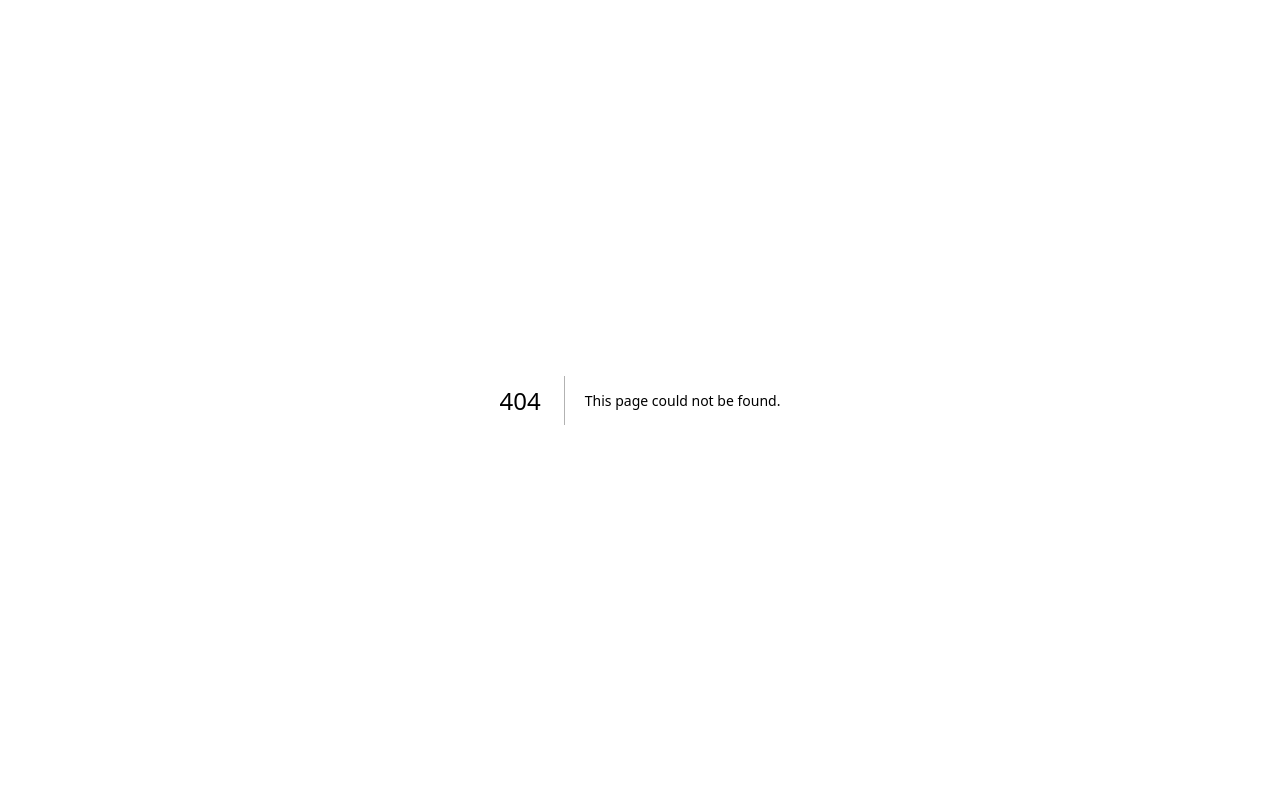
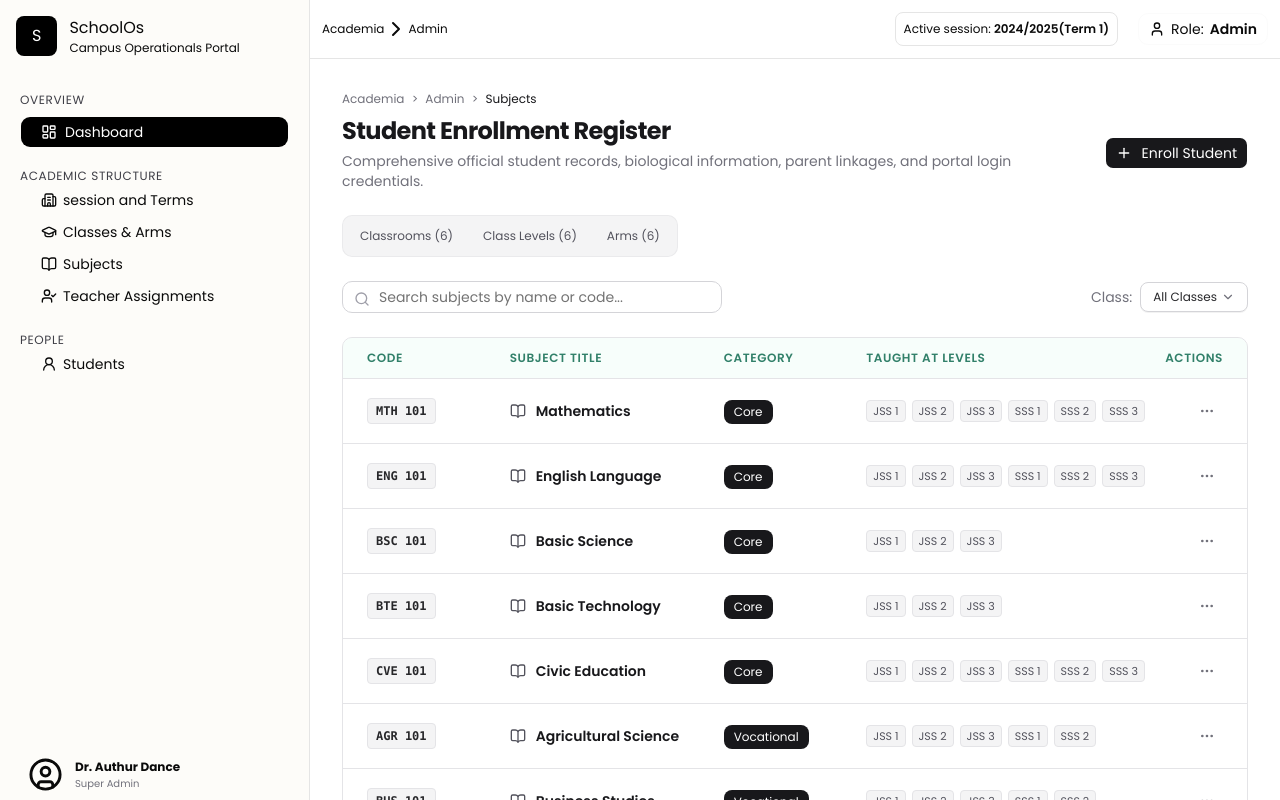
Before and after one commit to Maxwellsmall/schoolos, a Next.js app in the folder frontend/: page /liveportal/people in a window 1280 px wide. Before the commit this address had no page. Built offline with nearby package versions, Linux system fonts and the light colour scheme.

Commit message:
feat: add sidebar link for people and create people enrollment page with subject data display

```diff
--- /dev/null
+++ b/frontend/app/liveportal/people/page.tsx
@@ -0,0 +1,184 @@
+"use client"
+import { Button } from "@/components/ui/button"
+import { BookOpen, ChevronLeft, ChevronRight, Ellipsis, Plus, Search, ChevronDown } from "lucide-react"
+import { Input } from "@/components/ui/input"
+
+export default function People() {
+  const data = [
+    {
+      code: "MTH 101",
+      name: "Mathematics",
+      category: "Core",
+      levels: ["JSS 1", "JSS 2", "JSS 3", "SSS 1", "SSS 2", "SSS 3"],
+    },
+    {
+      code: "ENG 101",
+      name: "English Language",
+      category: "Core",
+      levels: ["JSS 1", "JSS 2", "JSS 3", "SSS 1", "SSS 2", "SSS 3"],
+    },
+    {
+      code: "BSC 101",
+      name: "Basic Science",
+      category: "Core",
+      levels: ["JSS 1", "JSS 2", "JSS 3"],
+    },
+    {
+      code: "BTE 101",
+      name: "Basic Technology",
+      category: "Core",
+      levels: ["JSS 1", "JSS 2", "JSS 3"],
+    },
+    {
+      code: "CVE 101",
+      name: "Civic Education",
+      category: "Core",
+      levels: ["JSS 1", "JSS 2", "JSS 3", "SSS 1", "SSS 2", "SSS 3"],
+    },
+    {
+      code: "AGR 101",
+      name: "Agricultural Science",
+      category: "Vocational",
+      levels: ["JSS 1", "JSS 2", "JSS 3", "SSS 1", "SSS 2"],
+    },
+    {
+      code: "BUS 101",
+      name: "Business Studies",
+      category: "Vocational",
+      levels: ["JSS 1", "JSS 2", "JSS 3", "SSS 1", "SSS 2"],
+    },
+    {
+      code: "PHY 101",
+      name: "Physics",
+      category: "Science",
+      levels: ["SSS 1", "SSS 2", "SSS 3"],
+    },
+    {
+      code: "CHM 101",
+      name: "Chemistry",
+      category: "Science",
+      levels: ["SSS 1", "SSS 2", "SSS 3"],
+    },
+    {
+      code: "BIO 101",
+      name: "Biology",
+      category: "Science",
+      levels: ["SSS 1", "SSS 2", "SSS 3"],
+    },
+  ]
+
+  return (
+    <div className="p-8 max-w-7xl mx-auto">
+      <div className="text-xs text-zinc-500 mb-2">
+        Academia <span className="mx-1">&gt;</span> Admin <span className="mx-1">&gt;</span> <span className="text-zinc-900 font-medium">Subjects</span>
+      </div>
+
+      <div className="flex flex-col md:flex-row md:items-center justify-between gap-4 mb-6">
+        <div>
+          <h1 className="text-zinc-900 text-2xl font-bold tracking-tight">
+            Student Enrollment Register
+          </h1>
+          <p className="text-zinc-500 text-sm mt-1">
+              Comprehensive official student records, biological information, parent linkages, and portal login credentials.
+          </p>
+        </div>
+        <div className="flex items-center gap-2">
+          <Button className="rounded-md bg-zinc-900 hover:bg-zinc-800 text-white cursor-pointer">
+            <Plus className="w-4 h-4 mr-1" /> Enroll Student
+          </Button>
+        </div>
+      </div>
+
+      <div className="flex gap-1 bg-zinc-100 p-1 w-fit rounded-lg mb-6 border border-zinc-200/60">
+        <Button variant="ghost" className="text-xs font-medium h-8 px-3 rounded-md text-zinc-600 hover:text-zinc-900">
+          Classrooms (6)
+        </Button>
+        <Button variant="ghost" className="text-xs font-medium h-8 px-3 rounded-md text-zinc-600 hover:text-zinc-900">
+          Class Levels (6)
+        </Button>
+        <Button variant="ghost" className="text-xs font-medium h-8 px-3 rounded-md text-zinc-600 hover:text-zinc-900">
+          Arms (6)
+        </Button>
+      </div>
+
+      <div className="flex flex-col sm:flex-row sm:items-center justify-between gap-4 mb-6">
+        <div className="relative w-full sm:w-[380px]">
+          <Search className="absolute left-3 top-2.5 h-4 w-4 text-zinc-400" />
+          <Input
+            type="search"
+            placeholder="Search subjects by name or code..."
+            className="pl-9 bg-white border-zinc-300 focus-visible:ring-zinc-400"
+          />
+        </div>
+
+        <div className="flex items-center gap-2 text-sm text-zinc-600">
+          <span className="text-zinc-500">Class:</span>
+          <div className="flex items-center gap-1 px-3 py-1.5 bg-white border border-zinc-300 rounded-md shadow-2xs cursor-pointer hover:bg-zinc-50">
+            <span className="font-medium text-zinc-800 text-xs">All Classes</span>
+            <ChevronDown className="w-3.5 h-3.5 text-zinc-500" />
+          </div>
+        </div>
+      </div>
+
+      <div className="w-full bg-white rounded-lg border border-zinc-200 shadow-2xs overflow-hidden">
+        <div className="grid grid-cols-12 bg-emerald-50/40 px-6 py-3 border-b border-zinc-200 text-xs font-semibold text-emerald-800/80 tracking-wider">
+          <div className="col-span-2">CODE</div>
+          <div className="col-span-3">SUBJECT TITLE</div>
+          <div className="col-span-2">CATEGORY</div>
+          <div className="col-span-4">TAUGHT AT LEVELS</div>
+          <div className="col-span-1 text-right">ACTIONS</div>
+        </div>
+
+        <div className="divide-y divide-zinc-200">
+          {data.map((item, index) => (
+            <div key={index} className="grid grid-cols-12 items-center px-6 py-4 hover:bg-zinc-50/80 transition-colors">
+              <div className="col-span-2">
+                <span className="inline-block px-2 py-1 bg-zinc-100 border border-zinc-200 text-zinc-800 rounded text-xs font-mono font-bold">
+                  {item.code}
+                </span>
+              </div>
+
+              <div className="col-span-3 flex items-center gap-2.5">
+                <BookOpen className="w-4 h-4 text-zinc-600" />
+                <span className="font-semibold text-sm text-zinc-900">{item.name}</span>
+              </div>
+
+              <div className="col-span-2">
+                <span className="inline-block px-2.5 py-1 bg-zinc-900 text-white rounded-md text-xs font-medium">
+                  {item.category}
+                </span>
+              </div>
+
+              <div className="col-span-4 flex flex-wrap gap-1.5">
+                {item.levels.map((lvl, idx) => (
+                  <span key={idx} className="px-1.5 py-0.5 bg-zinc-100 text-zinc-600 border border-zinc-200 rounded text-[11px] font-medium">
+                    {lvl}
+                  </span>
+                ))}
+              </div>
+
+              <div className="col-span-1 flex justify-end">
+                <button className="w-8 h-8 rounded-md hover:bg-zinc-100 flex items-center justify-center text-zinc-500 hover:text-zinc-900 transition-colors cursor-pointer">
+                  <Ellipsis className="w-4 h-4" />
+                </button>
+              </div>
+            </div>
+          ))}
+        </div>
+      </div>
+
+      <div className="flex items-center justify-between mt-6 text-sm">
+        <p className="text-zinc-500">Showing 1 to {data.length} of {data.length} records</p>
+        <div className="flex items-center gap-3">
+          <Button variant="outline" size="icon" className="h-8 w-8 border-zinc-300 disabled:opacity-40" disabled>
+            <ChevronLeft className="h-4 w-4" />
+          </Button>
+          <span className="text-zinc-600 font-medium text-xs">Page 1 of 1</span>
+          <Button variant="outline" size="icon" className="h-8 w-8 border-zinc-300 disabled:opacity-40" disabled>
+            <ChevronRight className="h-4 w-4" />
+          </Button>
+        </div>
+      </div>
+    </div>
+  )
+}
--- a/frontend/components/portal/Sidebar.tsx
+++ b/frontend/components/portal/Sidebar.tsx
@@ -1,6 +1,6 @@
 "use ckient"
 import { Button } from "../ui/button"
-import { BookOpen, Building2, GraduationCap, LayoutDashboard, UserCheck, UserCircle } from "lucide-react"
+import { BookOpen, Building2, GraduationCap, LayoutDashboard, User2, UserCheck, UserCircle } from "lucide-react"
 import Link from "next/link"
 
 export default function Sidebar(){
@@ -51,6 +51,16 @@ export default function Sidebar(){
                     </Button>
                     </Link>
                     </div>
+                     <p className="text-xs tracking-wider mt-5 text-zinc-700">PEOPLE</p>
+                    <div className="gap-5">
+                        <Link href="/liveportal/people">
+                    <Button variant={"ghost"} className="flex justify-around items-center px-5 cursor-pointer">
+                            <User2 />
+                            Students
+                    </Button>
+                    </Link>
+
+                    </div>
                 </div>
                 <div className="flex absolute bottom-0 p-2 gap-3 items-center jusrify-start self-start">
                     <UserCircle size={35}/>
```
